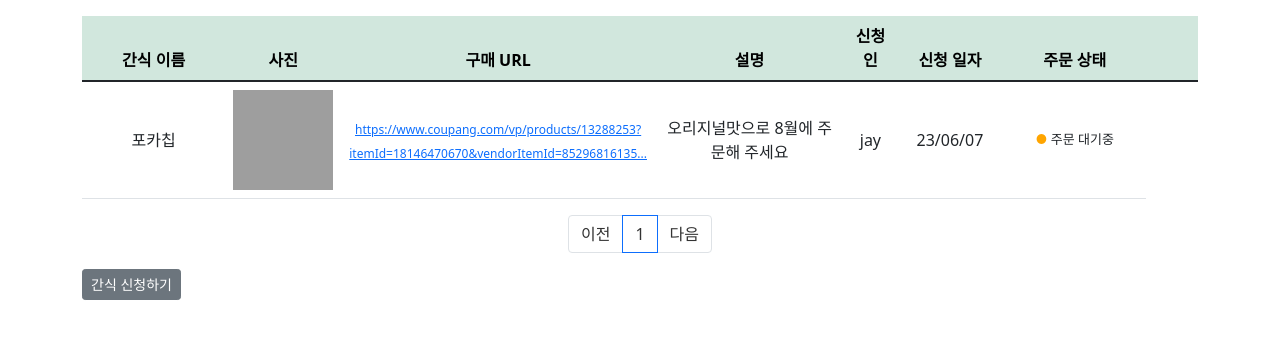
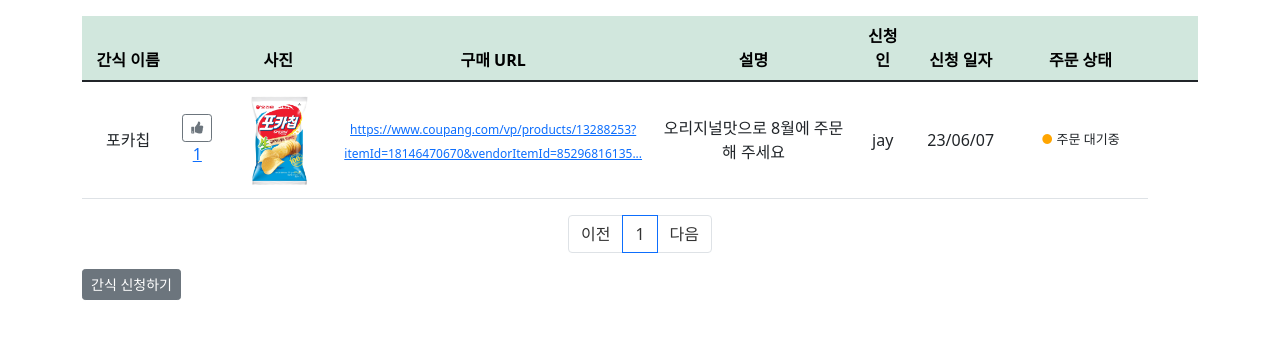
Before and after one commit to Xoeon/Snack-Bar, a Django app: page / in a window 1280 px wide. Shown: the part 57-396 px from the top of the page. Run offline with Django 4.2, Linux system fonts and the light colour scheme; data comes from the database, SQL or seed files in the repository; both versions use the stored data as it was after the commit; some libraries are stand-ins or nearby versions; grey boxes are pictures that could not be loaded.

Commit message:
추천 기능 추가

```diff
--- a/snack/models.py
+++ b/snack/models.py
@@ -8,19 +8,21 @@ class Snack(models.Model):
     name = models.CharField(max_length=50)
     image = models.ImageField(upload_to='snack/images/')
     url = models.URLField(max_length=500)
-    description = models.CharField('DESCRIPTION', max_length = 300, blank = True)
-    is_accepted = models.BooleanField('IS_ACCEPTED', default = False)
-    supply_year = models.PositiveSmallIntegerField('SUPPLY_YEAR', default = 2023, null = True)
+    description = models.CharField('DESCRIPTION', max_length=300, blank=True)
+    is_accepted = models.BooleanField('IS_ACCEPTED', default=False)
+    supply_year = models.PositiveSmallIntegerField(
+        'SUPPLY_YEAR', default=2023, null=True)
     supply_month = models.PositiveSmallIntegerField(
-        'SUPPLY_MONTH', null = True,
-        validators = [
-           MaxValueValidator(12),
-           MinValueValidator(1),
-       ]
+        'SUPPLY_MONTH', null=True,
+        validators=[
+            MaxValueValidator(12),
+            MinValueValidator(1),
+        ]
     )
     create_date = models.DateTimeField(default=timezone.now)
-    requester = models.ForeignKey(User, on_delete=models.CASCADE, default=1)
-
+    requester = models.ForeignKey(
+        User, on_delete=models.CASCADE, default=1, related_name='requester_snack')
+    voter = models.ManyToManyField(User, related_name='voter_snack')
 
     def __str__(self):
         return self.name
--- a/snack/urls.py
+++ b/snack/urls.py
@@ -15,4 +15,5 @@ urlpatterns = [
          name='request_modify'),
     path('snack/delete/<int:snack_id>/', request_views.request_delete,
          name='request_delete'),
+     path('snack/vote/<int:snack_id>/', request_views.request_vote, name='request_vote'),
 ]
--- a/templates/snack/snack_request_list.html
+++ b/templates/snack/snack_request_list.html
@@ -4,10 +4,11 @@
     <table class="table">
         <thead>
             <tr class="table-success">
-                <th scope="col" width="15%" style="text-align: center;">간식 이름</th>
+                <th scope="col" width="10%" style="text-align: center;">간식 이름</th>
+                <th scope="col" width="1.5%" style="text-align: center;"></th>
                 <th scope="col" width="5%" style="text-align: center;">사진</th>
                 <th scope="col" width="25%" style="text-align: center;">구매 URL</th>
-                <th scope="col" width="20%" style="text-align: center;">설명</th>
+                <th scope="col" width="23.5%" style="text-align: center;">설명</th>
                 <th scope="col" width="5%" style="text-align: center;">신청인</th>
                 <th scope="col" width="10%" style="text-align: center;">신청 일자</th>
                 <th scope="col" width="15%" style="text-align: center;">주문 상태</th>
@@ -19,7 +20,32 @@
             {% if snack_request_list %}
             {% for snack in snack_request_list %}
             <tr>
+                <style>
+                    .btn-xs {
+                        padding: 0.25rem 0.5rem;
+                        font-size: 0.75rem;
+                        line-height: 1.5;
+                        border-radius: 0.2rem;
+                    }
+                </style>
                 <td style="text-align: center; vertical-align: middle;">{{ snack.name }}</td>
+                <td style="text-align: center; vertical-align: middle;">
+                    {% if request.user != snack.requester %}
+                    <a href="{% url 'snack:request_vote' snack.id %}" onclick="return confirm('정말로 추천하시겠습니까?')">
+                        <button type="button" class="recommend btn btn-xs btn-outline-secondary">
+                            <i class="fas fa-thumbs-up"></i>
+                        </button>
+                        {{ snack.voter.count }}
+                    </a>
+                    {% else %}
+                    <a href="{% url 'snack:request_vote' snack.id %}" onclick="return confirm('본인이 신청한 간식은 추천할 수 없습니다.'); return false;">
+                        <button type="button" class="recommend btn btn-xs btn-outline-secondary">
+                            <i class="fas fa-thumbs-up"></i>
+                        </button>
+                        {{ snack.voter.count }}
+                    </a>
+                    {% endif %}
+                </td>
                 {% if snack.image %}
                 <td style="text-align: center; vertical-align: middle;">
                     <img src="{{ snack.image.url }}" width="100px" height="100px" </td>
```
Also changed, not shown: snack/views/request_views.py (+10 -0 lines), db.sqlite3, media/snack/images/포카칩_오리지널_yQmD2wz.jpeg (added), snack/migrations/0005_alter_snack_description.py (added), 1 other file.
